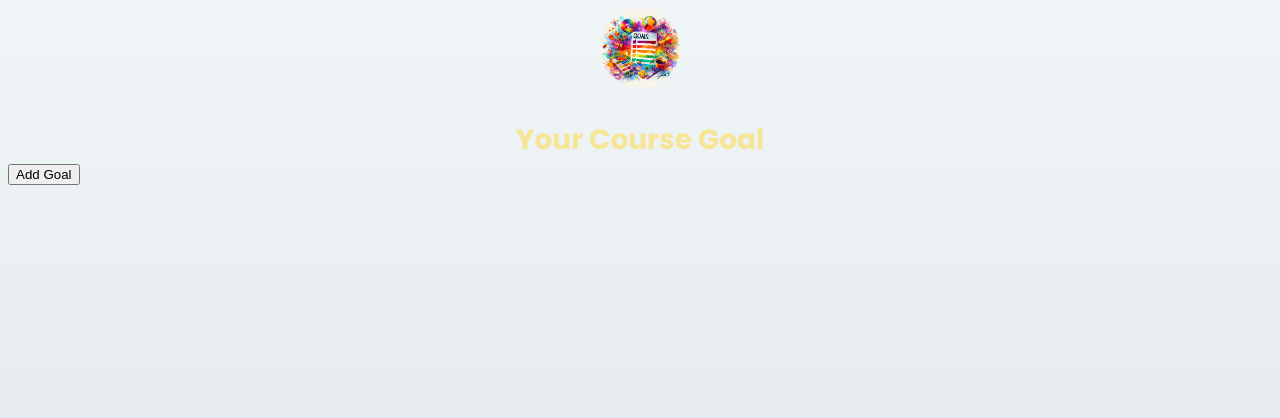
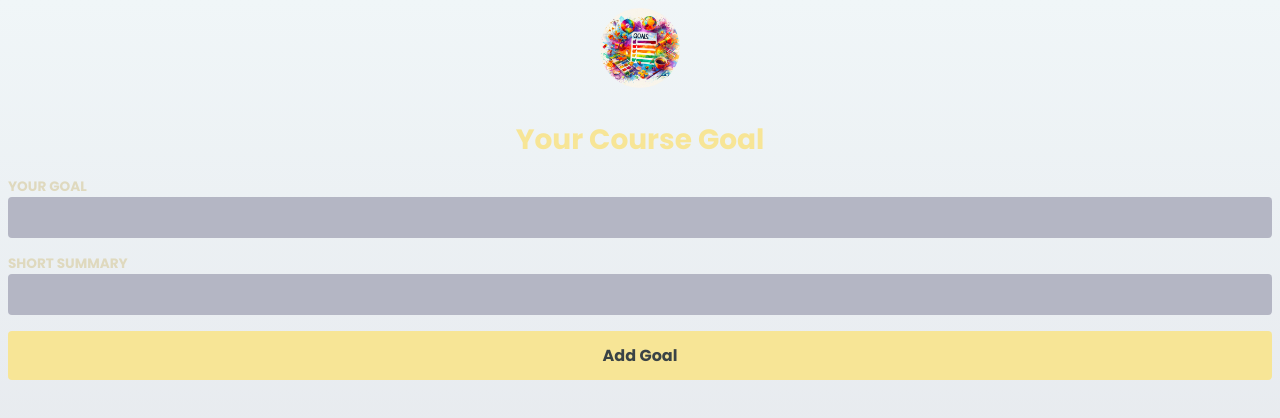
Before and after one commit to lucaza21/course_goal_app, a React (Vite) app in the folder 2.FirstProject/react-ts-basics/: page / in a window 1280 px wide. Shown: the top 418 px of the page. Built offline with nearby package versions, Linux system fonts and the light colour scheme.

Commit message:
Func - onAddGoal

```diff
--- a/2.FirstProject/react-ts-basics/src/App.tsx
+++ b/2.FirstProject/react-ts-basics/src/App.tsx
@@ -4,6 +4,7 @@
 import { useState } from 'react'
 import goalsImg from './assets/goals.jpg'
 import CourseGoalList from './components/CourseGoalList'
+import NewGoal from './components/NewGoal'
 
 export type CourseGoal = {
     title: string;
@@ -15,13 +16,13 @@
 
     const [goals, setGoals] = useState<CourseGoal[]>([])
 
-    const handleAddGoal = () => {
+    const handleAddGoal = (goal: string, summary: string) => {
         console.log('added')
         setGoals(prevValue => {
           const newGoal: CourseGoal = {
             id: Math.random(),
-            title: "Learn Ts",
-            description: "Learn it in Depth"
+            title: goal,
+            description: summary
           }
           return [...prevValue, newGoal]
         })
@@ -35,8 +36,10 @@
       <Header image={{src: goalsImg, alt:"A list of goals"}}>
        <h1> Your Course Goal </h1>
       </Header>
-      <button onClick={handleAddGoal}>Add Goal</button>
+      {/* <button onClick={handleAddGoal}>Add Goal</button> */}
+      <NewGoal onAddGoal={handleAddGoal}/>
       <CourseGoalList goals={goals} onDeleteGoal={handleDeleteGoal} />
+
     </>
   )
 }
--- /dev/null
+++ b/2.FirstProject/react-ts-basics/src/components/NewGoal.tsx
@@ -0,0 +1,37 @@
+import { useRef, type FormEvent } from "react";
+
+type NewGoalProps = {
+    onAddGoal: (goal:string, summary:string) => void;
+}
+
+function NewGoal({onAddGoal}: NewGoalProps) {
+
+    const goal = useRef<HTMLInputElement>(null);
+    const summary = useRef<HTMLInputElement>(null);
+
+    function handlesubmit(event: FormEvent<HTMLFormElement>) {
+        event.preventDefault()
+
+        const enteredGoal = goal.current!.value;
+        const enteredSummary= summary.current!.value;
+
+        onAddGoal(enteredGoal, enteredSummary)
+    }
+  return (
+    <form onSubmit={handlesubmit}>
+        <p>
+            <label htmlFor="goal">Your Goal</label>
+            <input id="goal" type="text" ref={goal}/>
+        </p>
+        <p>
+            <label htmlFor="summary">Short Summary</label>
+            <input id="summary" type="text" ref={summary}/>
+        </p>
+        <p>
+            <button>Add Goal</button>
+        </p>
+    </form>
+  )
+}
+
+export default NewGoal
```
